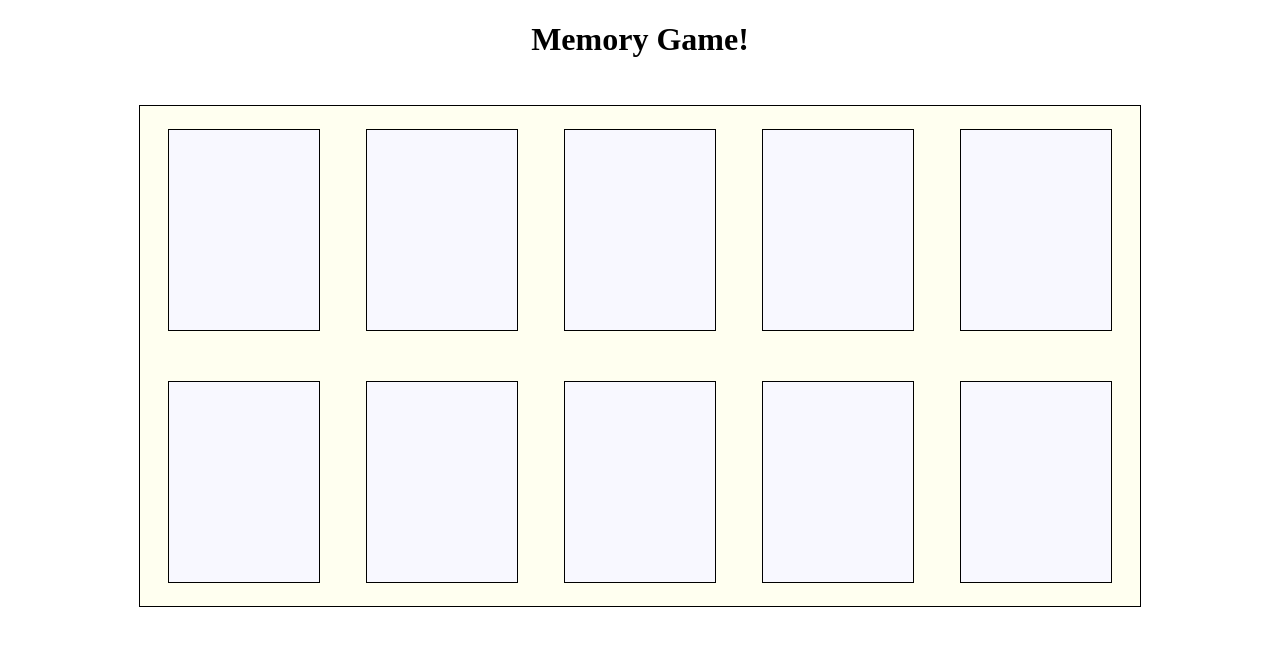
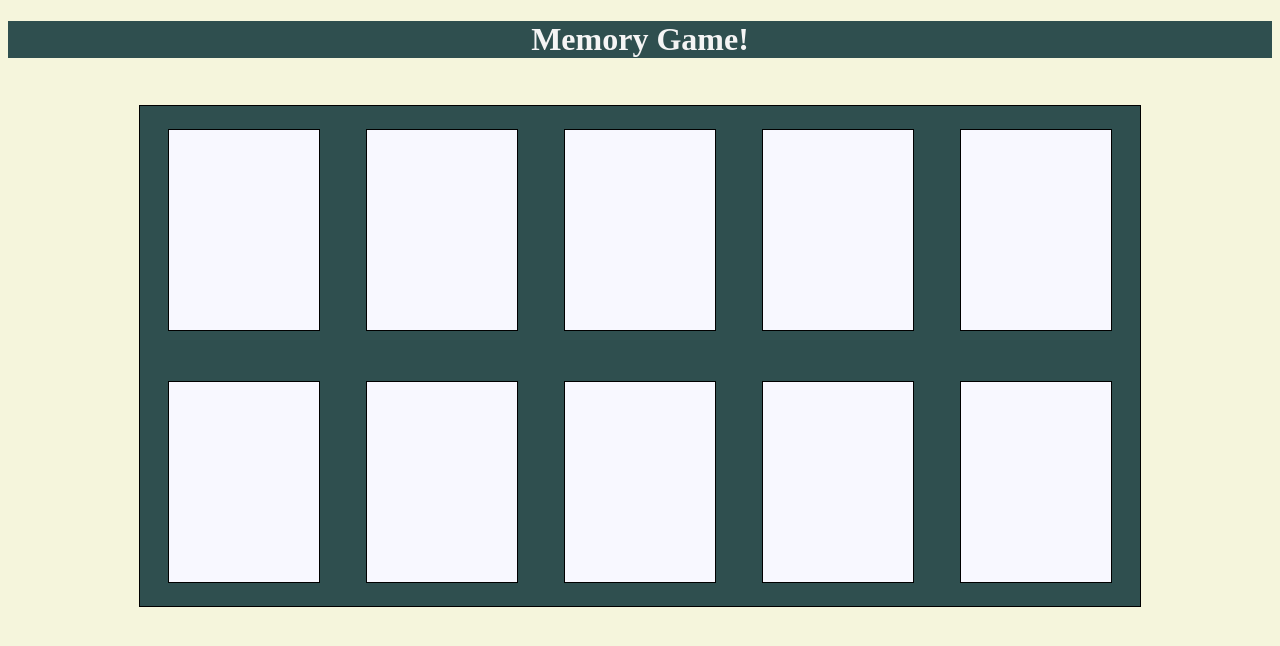
Before and after one commit to maplekiru/memory-game, a plain HTML site: page index.html in a window 1280 px wide. Drawn offline with Linux system fonts and the light colour scheme.

Commit message:
Updating Styling

```diff
--- a/index.html
+++ b/index.html
@@ -6,8 +6,10 @@
   <link rel="stylesheet" href="memory-game.css"/>
 </head>
 <body>
+<header>
+  <h1>Memory Game!</h1>
+</header>
 
-<h1>Memory Game!</h1>
 
 <div id="game">
 
--- a/memory-game.css
+++ b/memory-game.css
@@ -1,8 +1,13 @@
 /* you can add to or change this. */
+header {
+  width: 100%;
+  color: whitesmoke;
+  background-color: darkslategray;
+}
 
 body {
   text-align: center;
-  background-color: white;
+  background-color:beige;
 }
 
 #game {
@@ -11,7 +16,7 @@ body {
   height: 500px;
   margin: 25px;
   display: inline-block;
-  background-color:ivory;
+  background-color:darkslategray;
 }
 
 div div{
```
